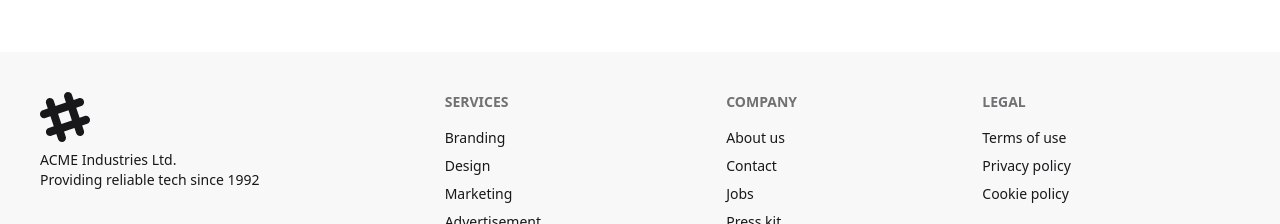
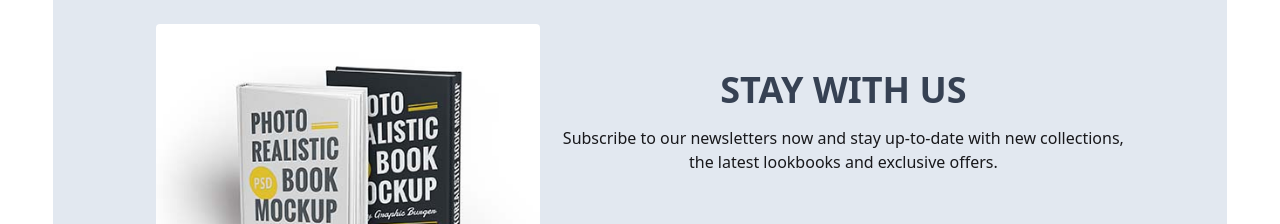
Before and after one commit to atik735/Library-client, a React (Vite) app: page / in a window 1280 px wide. Shown: the part 717-941 px from the top of the page. Built offline with nearby package versions, Linux system fonts and the light colour scheme; no server answers.

Commit message:
updated book banner and home

```diff
--- a/src/pages/AllBooks/UpdateBooks.jsx
+++ b/src/pages/AllBooks/UpdateBooks.jsx
@@ -24,7 +24,6 @@ const UpdateBooks = () => {
         console.log(updateBook)
         updateBook.quantity = parseInt(updateBook.quantity);
         updateBook.rating = rating;
-
     //send updated book to the db
 
         axios.put(`${import.meta.env.VITE_API_URL}/books/${_id}`,updateBook)
--- a/src/pages/Home/Banner.jsx
+++ b/src/pages/Home/Banner.jsx
@@ -4,9 +4,7 @@ import { Autoplay, Navigation } from "swiper/modules";
 import "swiper/css";
 import "swiper/css/navigation";
 import { Link, NavLink } from 'react-router';
-import logo from "../../assets/logo.png"
 import Swal from 'sweetalert2';
-import { Tooltip as ReactTooltip } from "react-tooltip";
 import { AuthContext } from '../../contexts/AuthContext';
 
 const bannerSlides = [
@@ -119,5 +117,4 @@ const Banner = () => {
     </div>
   );
 };
-
 export default Banner;
--- a/src/pages/Home/Home.jsx
+++ b/src/pages/Home/Home.jsx
@@ -1,6 +1,7 @@
 import React, { Suspense, useEffect, useState } from "react";
 import Banner from "./Banner";
 import BookCategories from "./BookCategories";
+import Extra1 from "./Extra1";
 
 // const jobsPromise = fetch("http://localhost:5000/jobs").then(res => res.json())
 
@@ -31,6 +32,8 @@ const Home = () => {
             <HotJobs jobsPromise={jobsPromise}></HotJobs>
             </Suspense> */}
             <BookCategories></BookCategories>
+
+            <Extra1></Extra1>
     </div>
   );
 };
```
